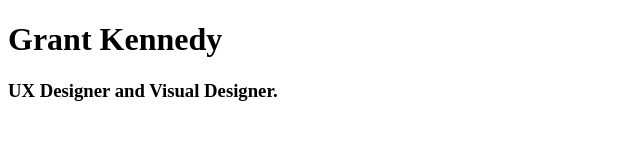
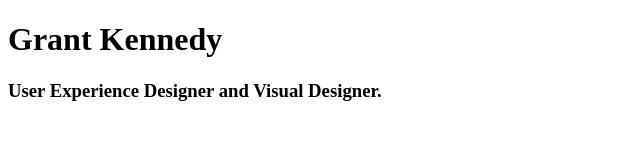
Before and after one commit to GrantKennedy13/grantkennedydesign, a plain HTML site: page index.htm in a window 1280 px wide. Shown: the whole page, without its empty margins (0-640 px from the left). Drawn offline with Linux system fonts and the light colour scheme.

Commit message:
Update index.htm

```diff
--- a/index.htm
+++ b/index.htm
@@ -6,7 +6,7 @@
 <body>
 
 <h1>Grant Kennedy</h1>
-<h3>UX Designer and Visual Designer.</h3>
+<h3>User Experience Designer and Visual Designer.</h3>
 
 </body>
 </html>
```
